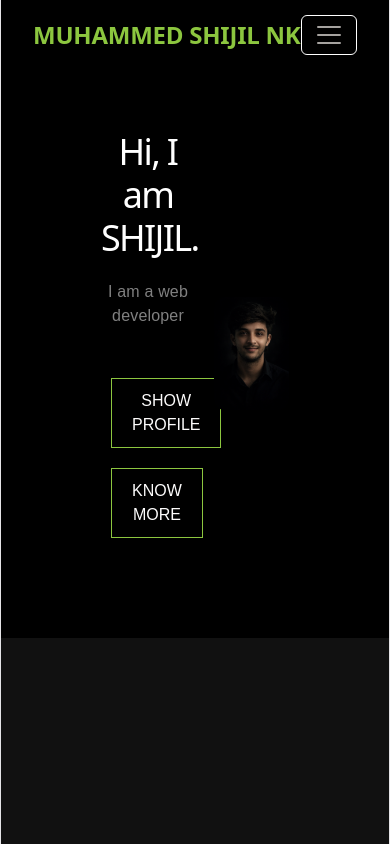
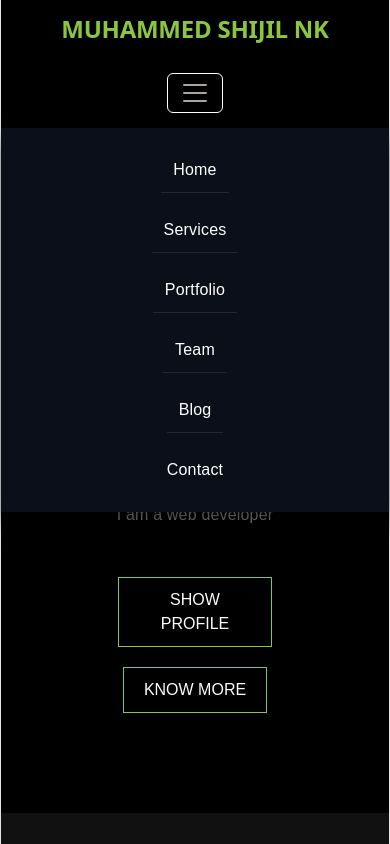
Before and after one commit to shijil950/portfolio-react, a React (Vite) app: page / in a window 390 px wide. Built offline with nearby package versions, Linux system fonts and the light colour scheme.

Commit message:
fix:total resposive layouts for all section

```diff
--- a/src/Blog.css
+++ b/src/Blog.css
@@ -60,3 +60,17 @@ transition:.3s;
 .blog-card button:hover{
 background:#8cc63f;
 }
+@media (max-width: 768px) {
+  /* നിങ്ങളുടെ ബ്ലോഗ് കാർഡുകളുടെ മെയിൻ കണ്ടെയ്നർ ക്ലാസ് ഇതിന് പകരം മാറ്റി നൽകാം */
+  .blog-container, [class*="container"] {
+    display: flex !important;
+    flex-direction: column !important;
+    align-items: center !important;
+    gap: 30px !important;
+  }
+
+  .blog-card, [class*="card"] {
+    width: 90% !important;
+    max-width: 350px !important;
+  }
+}
--- a/src/Home.css
+++ b/src/Home.css
@@ -46,3 +46,31 @@ width:40%;
 width:100%;
 border-radius:10px;
 }
+@media (max-width: 768px) {
+  /* ഹോം സെക്ഷനിലെ മെയിൻ ഫ്ലെക്സ് കണ്ടെയ്നർ */
+  .home, [class*="home-container"] {
+    display: flex !important;
+    flex-direction: column-reverse !important; /* മൊബൈലിൽ എഴുത്ത് മുകളിലും ഫോട്ടോ താഴെയും വരാൻ */
+    justify-content: center !important;
+    align-items: center !important;
+    text-align: center !important;
+    padding: 80px 20px 40px 20px !important;
+    height: auto !important;
+    min-height: 100vh !important;
+  }
+
+  /* ഹോം പേജിലെ എഴുത്തുകൾ ഉള്ള ഭാഗം */
+  .home-content, [class*="content"] {
+    width: 100% !important;
+    display: flex !important;
+    flex-direction: column !important;
+    align-items: center !important;
+  }
+
+  /* ഫോട്ടോ ഇരിക്കുന്ന ഭാഗം */
+  .home-img, [class*="img"] {
+    width: 100% !important;
+    max-width: 280px !important;
+    margin-bottom: 20px !important;
+  }
+}
--- a/src/Portfolio.css
+++ b/src/Portfolio.css
@@ -49,3 +49,16 @@ transition:.4s;
 .gallery img:hover{
 transform:scale(1.05);
 }
+@media (max-width: 768px) {
+  .portfolio-container, [class*="portfolio"] {
+    display: flex !important;
+    flex-direction: column !important;
+    align-items: center !important;
+    gap: 20px !important;
+  }
+
+  .portfolio-item, [class*="item"] {
+    width: 90% !important;
+    max-width: 350px !important;
+  }
+}
--- a/src/Services.css
+++ b/src/Services.css
@@ -51,3 +51,18 @@ color:white;
     padding-bottom: 40px !important;
   }
 }
+@media (max-width: 768px) {
+  .service-container {
+    display: flex !important;
+    flex-direction: column !important; /* കാർഡുകൾ ഒന്നിന് താഴെ ഒന്നാക്കാൻ */
+    align-items: center !important;
+    gap: 30px !important;
+    width: 100% !important;
+  }
+
+  .card {
+    width: 90% !important; /* മൊബൈലിൽ നല്ല വലിപ്പം കിട്ടാൻ */
+    max-width: 350px !important;
+    margin: 0 auto !important;
+  }
+}
```
